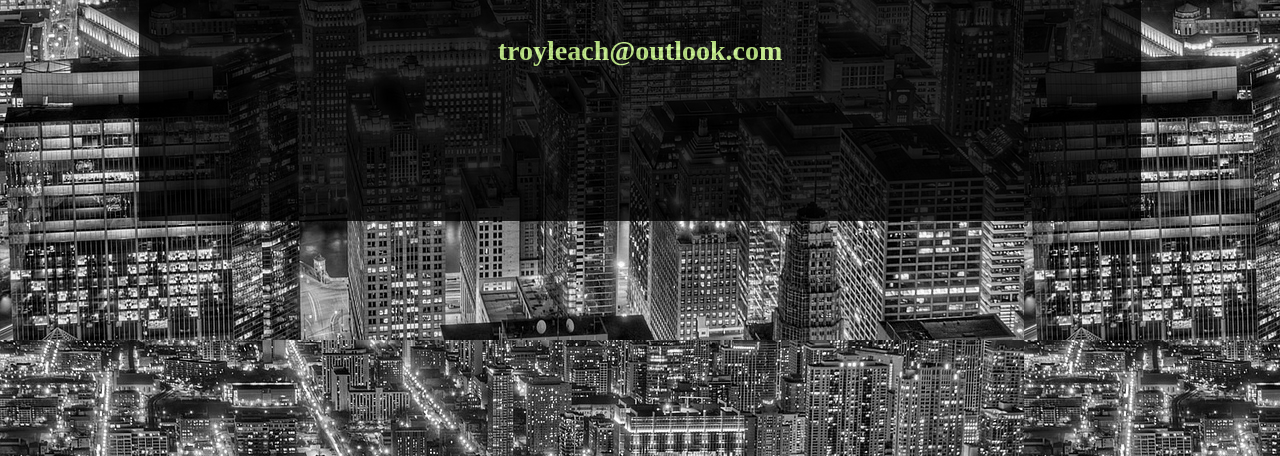
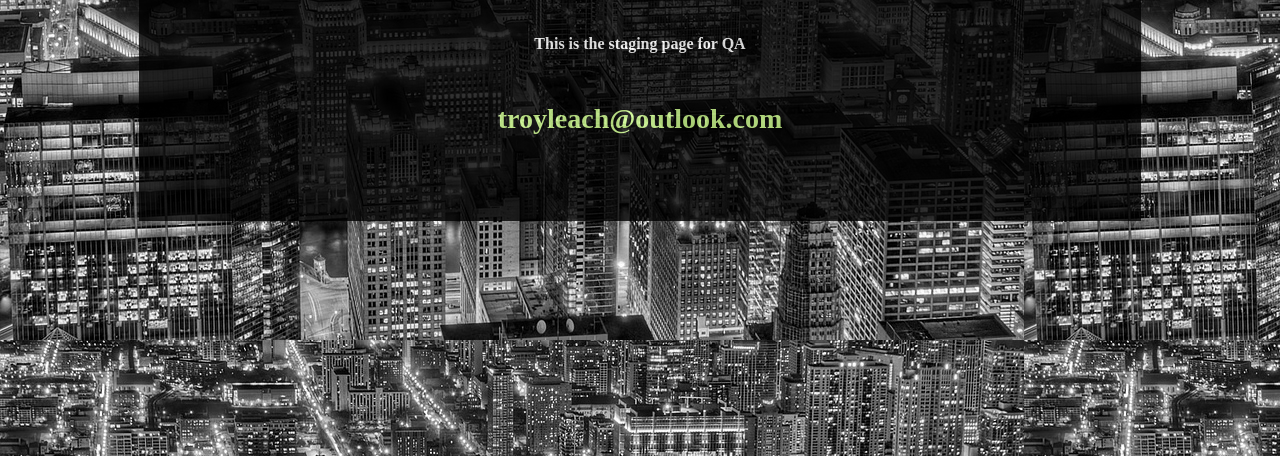
Before and after one commit to troyleach/troy_leach, a plain HTML site: page index.html in a window 1280 px wide. Shown: the part 344-800 px from the top of the page. Drawn offline with Linux system fonts and the light colour scheme.

Commit message:
made the staging branch

```diff
--- a/index.html
+++ b/index.html
@@ -64,6 +64,9 @@
         <p class="body-title">
           Web Site Coming Soon
         </p>
+        <p>
+            This is the staging page for QA
+        </p>
         <p class="email">troyleach@outlook.com</p>
         <div >
         </div>
```
